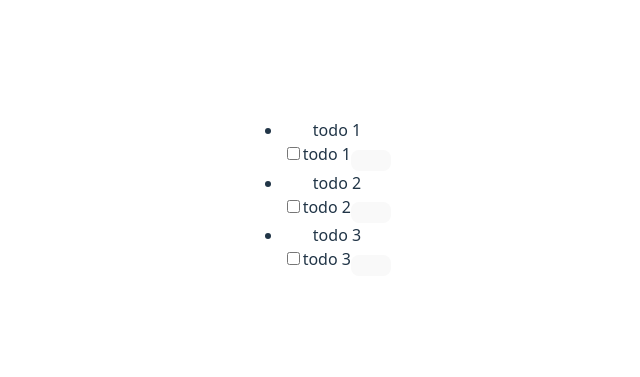
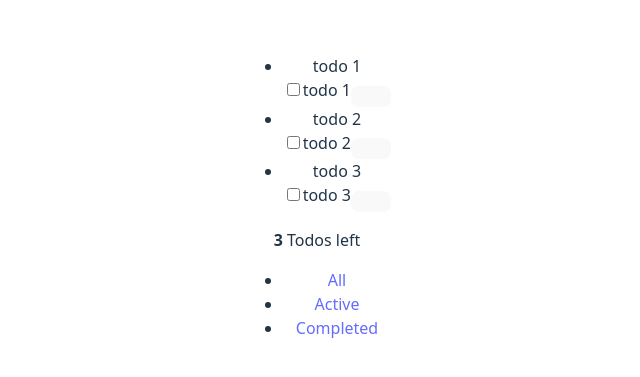
Before and after one commit to jpberse/todo-app-ts, a React (Vite) app: page / in a window 1280 px wide. Shown: the part 203-580 px from the top of the page, without its empty margins (323-963 px from the left). Built offline with nearby package versions, Linux system fonts and the light colour scheme.

Commit message:
Funcionalidad para filtrar estados de los Todos en el footer

```diff
--- a/src/App.tsx
+++ b/src/App.tsx
@@ -1,7 +1,9 @@
 import{ useState } from 'react'
 import { Todos } from './components/Todos'
-import { type todoCompleted, type todoId } from './types'
+import { filterValue, type todoCompleted, type todoId } from './types'
 import './App.css'
+import { Footer } from './components/Footer'
+import { TODO_FILTERS } from './consts'
 
 const mockTodos = [
   {
@@ -23,6 +25,7 @@ const mockTodos = [
 
 const App: React.FC = () => {
   const [todos, setTodos] = useState(mockTodos);
+  const [filterSelected, setFilterSelected] = useState<filterValue>(TODO_FILTERS.All)
 
   const handleRemove = ({ id } : todoId) => {
     const newTodos = todos.filter(todo => todo.id !== id)
@@ -44,13 +47,33 @@ const App: React.FC = () => {
     setTodos(newTodos)
   }
 
+  const handleFilterChange = (filter: filterValue) => {
+    setFilterSelected(filter)
+  }
+
+  const activeCount = todos.filter(todo => !todo.completed).length
+  const CompleteTodos = todos.length - activeCount
+
+  const filteredTodos = todos.filter(todo => {
+    if (filterSelected === TODO_FILTERS.ACTIVE) return !todo.completed
+    if (filterSelected === TODO_FILTERS.COMPLETED) return todo.completed
+    return todo
+  })
+
   return (
     <>
       <Todos
-        todos={todos}
+        todos={filteredTodos}
         removeTodo={handleRemove}
         completeTodo={handleComplete}
         />
+      <Footer
+        activeCount={activeCount}
+        completedCount={CompleteTodos}
+        filterSelected={filterSelected}
+        onClearCompleted={() => {}}
+        handleFilterChange={handleFilterChange}
+      />
     </>
   )
 }
--- /dev/null
+++ b/src/components/Filters.tsx
@@ -0,0 +1,32 @@
+import { FILTER_BUTTONS } from "../consts"
+import { type filterValue } from "../types"
+
+interface Props {
+    filterSelected: filterValue
+    handleFilterChange: (filter: filterValue) => void
+}
+
+export const Filters: React.FC<Props> = ({ filterSelected,  handleFilterChange }) => {
+    return (
+        <ul>
+            {
+                Object.entries(FILTER_BUTTONS).map(([key, {literal, href}]) => {
+                    return (
+                        <li key={key} >
+                            <a
+                                href={href}
+                                className={ key === filterSelected ? 'selected' : ''}
+                                onClick={(e) => {
+                                    e.preventDefault()
+                                    handleFilterChange(key as filterValue)
+                                }}
+                            >
+                                {literal}
+                            </a>
+                        </li>
+                    )
+                })
+            }
+        </ul>
+    )
+}
--- /dev/null
+++ b/src/components/Footer.tsx
@@ -0,0 +1,25 @@
+import { Filters } from "./Filters"
+import { filterValue } from "../types"
+
+interface Props {
+    activeCount: number
+    completedCount: number
+    filterSelected: filterValue
+    onClearCompleted: () => void
+    handleFilterChange: (filter: filterValue) => void
+}
+
+export const Footer: React.FC<Props> = ({ activeCount, completedCount, filterSelected, onClearCompleted, handleFilterChange }) => {
+    return (
+        <footer>
+            <span>
+                <strong>{activeCount}</strong> Todos left
+            </span>
+
+            <Filters
+                filterSelected={filterSelected}
+                handleFilterChange={handleFilterChange}
+            />
+        </footer>
+    )
+}
--- /dev/null
+++ b/src/consts.ts
@@ -0,0 +1,21 @@
+export const TODO_FILTERS = {
+    All : 'All',
+    ACTIVE: 'Active',
+    COMPLETED: 'Completed'
+} as const
+
+
+export const FILTER_BUTTONS = {
+    [TODO_FILTERS.All]: {
+        literal: 'All',
+        href: `/?filter=${TODO_FILTERS.All}`
+    },
+    [TODO_FILTERS.ACTIVE]: {
+        literal: 'Active',
+        href: `/?filter=${TODO_FILTERS.ACTIVE}`
+    },
+    [TODO_FILTERS.COMPLETED]: {
+        literal: 'Completed',
+        href: `/?filter=${TODO_FILTERS.COMPLETED}`
+    }
+} as const
--- a/src/types.d.ts
+++ b/src/types.d.ts
@@ -1,3 +1,5 @@
+import { TODO_FILTERS } from "./consts"
+
 export interface Todo {
     id: string
     title: string
@@ -9,3 +11,5 @@ export type todoTitle = pick<Todo, 'title'>
 export type todoCompleted = pick<Todo, 'completed'>
 
 export type ListOfTodos = Todo[]
+
+export type filterValue = typeof TODO_FILTERS[keyof typeof TODO_FILTERS]
```
